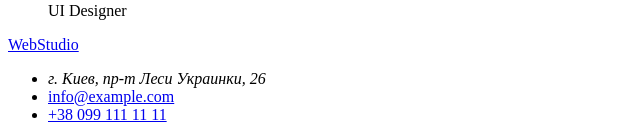
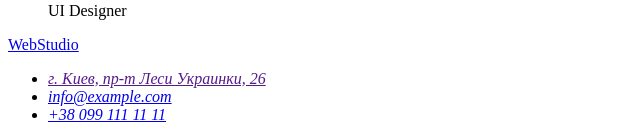
Before and after one commit to DmitriyAtro/goit-markup-hw-01, a plain HTML site: page index.html in a window 1280 px wide. Shown: the part 2994-3131 px from the top of the page, without its empty margins (0-640 px from the left). Drawn offline with Linux system fonts and the light colour scheme.

Commit message:
Исправлены ошибки в footer. Корректное отображение тега address.

```diff
--- a/index.html
+++ b/index.html
@@ -96,11 +96,13 @@
     <!--Footer-->
     <footer>
         <a href="/">WebStudio</a>
+        <address>
         <ul>
-            <li><address>г. Киев, пр-т Леси Украинки, 26</address></li>
+            <li><a href=""> г. Киев, пр-т Леси Украинки, 26</a></li>
             <li><a href="mailto:info@example.com">info@example.com</a></li>
             <li><a href="tel:+380991111111">+38 099 111 11 11</a></li>
         </ul>
+        </address>
     </footer>
 </body>
 </html>
```
